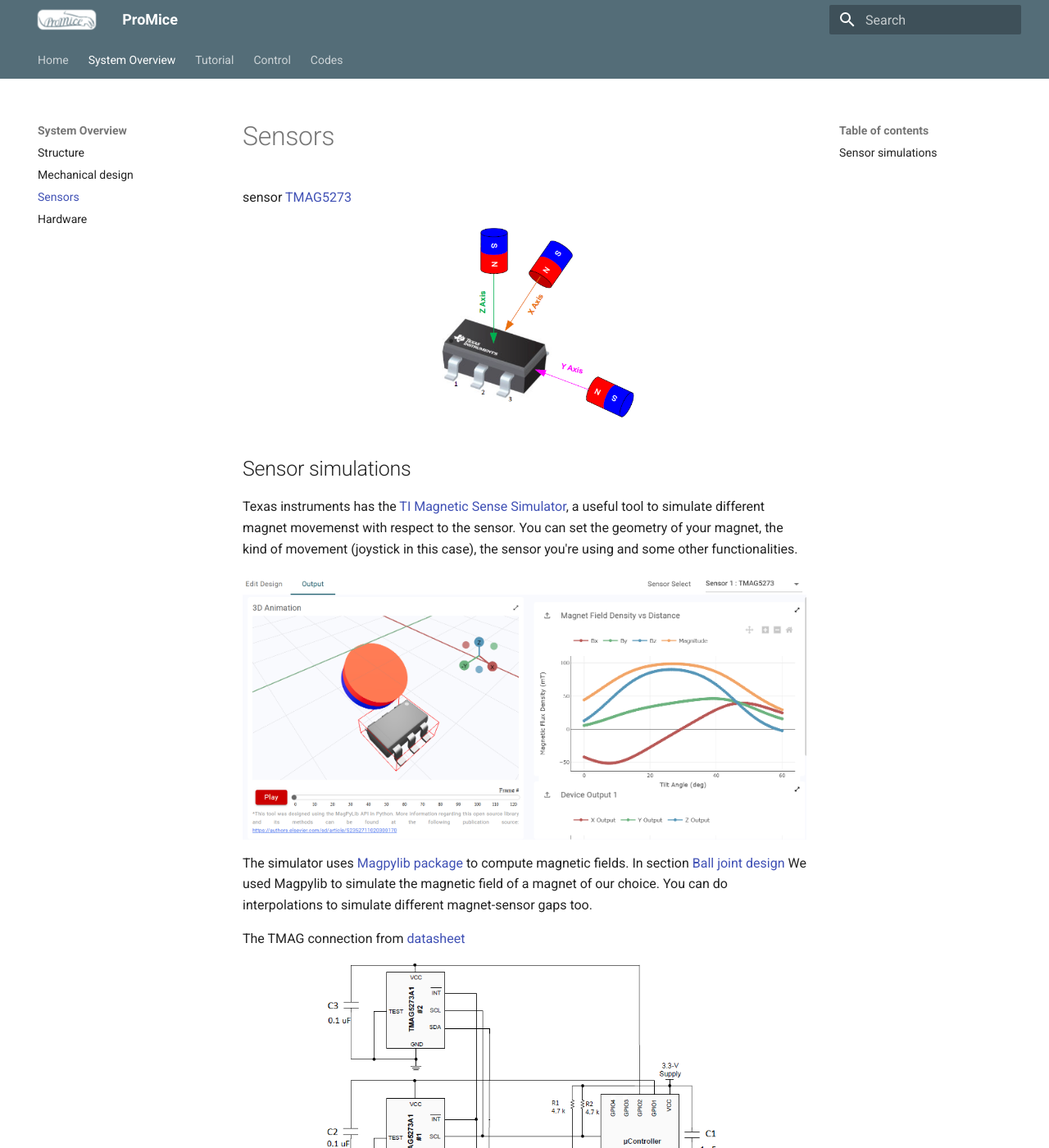
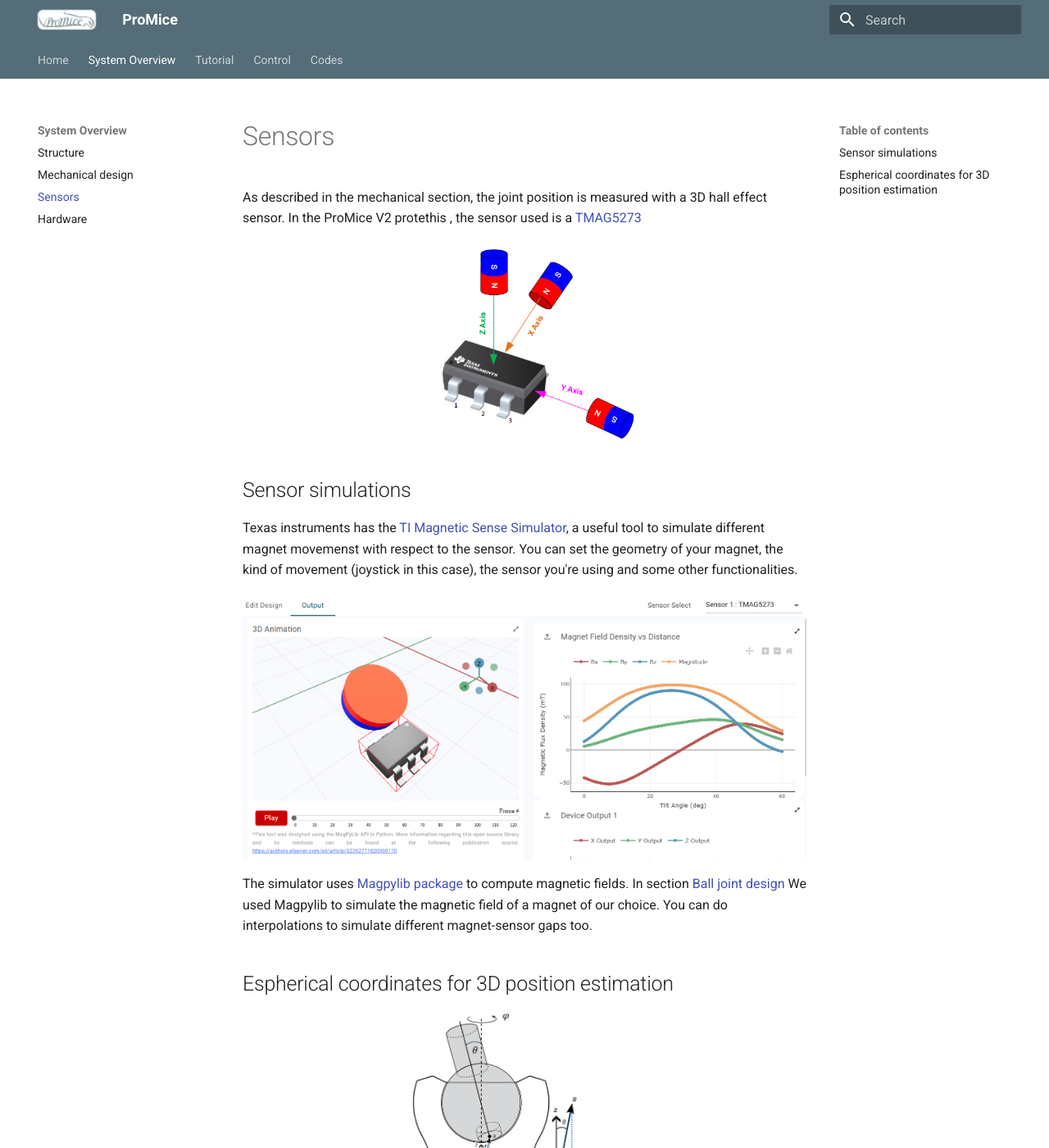
Before and after one commit to Juan-CarlosM/ProMice, an MkDocs documentation site: the page built from docs/sensors.md, in a window 1280 px wide and 1400 px high. Shown: the whole window at 82% size. Built offline with MkDocs 1.6.1 and Material for MkDocs 9.7.7, drawn with Linux system fonts in a browser that asks for light colours; some of the changed text lies outside the part shown.

Commit message:
Enhance sensors documentation with TMAG5273 details
Added details about the TMAG5273 sensor and its connection. Included images and updated the sensor simulation section.

```diff
--- a/docs/sensors.md
+++ b/docs/sensors.md
@@ -1,8 +1,9 @@
+As described in the mechanical section, the joint position is measured with a 3D hall effect sensor.
+In the ProMice V2 protethis , the sensor used is a [TMAG5273](https://www.ti.com/product/TMAG5273?qgpn=tmag5273)
+
+![TMAG5273](images/TMAG5273.png){ width=40% .center }
 
 
-sensor [TMAG5273](https://www.ti.com/product/TMAG5273?qgpn=tmag5273)
-
-![TMAG5273](images/TMAG5273.png){ width=40% .center }
 
 
 ## Sensor simulations
@@ -15,8 +16,9 @@
 The simulator uses [Magpylib package](https://www.sciencedirect.com/science/article/pii/S2352711020300170) to compute magnetic fields.
 In section [Ball joint design](mechanical_design.md#ball-joint-design) We used Magpylib to simulate the magnetic field of a magnet of our choice. You can do interpolations to simulate different magnet-sensor gaps too.
 
-The TMAG connection from [datasheet](https://www.ti.com/lit/ds/symlink/tmag5273.pdf?ts=1777974658121&ref_url=https%253A%252F%252Fwww.ti.com%252Fsitesearch%252Fde-de%252Fdocs%252Funiversalsearch.tsp%253FlangPref%253Dde-DE%2526nr%253D8%2526searchTerm%253DTMAG5273A1QDBVR)
+## Espherical coordinates for 3D position estimation
+![Ball Joint coordinates](images/ball_sensor_coor.png){ width=40% .center }
+
+The TMAG connection from the [datasheet](https://www.ti.com/lit/ds/symlink/tmag5273.pdf? ts=1777974658121&ref_url=https%253A%252F%252Fwww.ti.com%252Fsitesearch%252Fde-de%252Fdocs%252Funiversalsearch.tsp%253FlangPref%253Dde-DE%2526nr%253D8%2526searchTerm%253DTMAG5273A1QDBVR) is:
 
 ![TMAG5273 connection](images/TMAG_connection.png){ width=70% .center }
-
-![Ball Joint coordinates](images/ball_sensor_coor.png){ width=40% .center }
```
